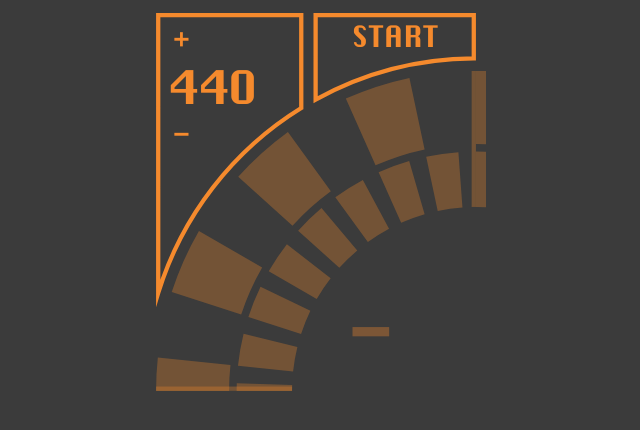
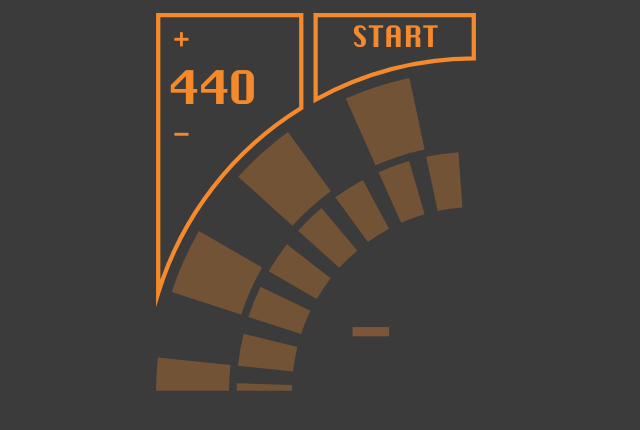
Before and after one commit to mattsjost/Stroboskop, a plain HTML site: page index.html in a window 1280 px wide. Shown: the whole page, without its empty margins (324-964 px from the left). Drawn offline with Linux system fonts and the light colour scheme; a web font is replaced by a local one.

Commit message:
Update index.html

```diff
--- a/index.html
+++ b/index.html
@@ -273,19 +273,16 @@
     else { boxPath(START_BOX, u, LW / 2); ctx.stroke(); }
 
     // Stroboskop: yttre grov och inre fin skala
+    // Klipp stroboskopet till kvadranten: inget ritas till höger om X_RIGHT (och inget under nederkanten)
+    ctx.save();
+    ctx.beginPath(); ctx.rect(0, 0, CX * u, CY * u); ctx.clip();
     ring(u, OUTER, phaseOuter, alpha, inTune);
     ring(u, INNER, phaseInner, alpha, inTune);
-
-    // Fasta ändstopp: skalans högra kant (x = X_RIGHT) och nedre kant, linjerar med rutorna
-    ctx.save(); ctx.fillStyle = OR; ctx.globalAlpha = alpha;
-    ctx.fillRect((CX - LW) * u, (CY - R_OUT) * u, LW * u, (R_OUT - 146) * u);
-    ctx.fillRect(X_LEFT * u, (CY - LW) * u, (R_OUT - 146) * u, LW * u);
-    ctx.restore();
-
     if (inTune) {
       ctx.beginPath(); ctx.arc(CX * u, CY * u, 142 * u, 0, Math.PI * 2);
       ctx.fillStyle = OR; ctx.fill();
     }
+    ctx.restore();
 
     // Ton: grundtonen centrerad på sin fasta plats, # mindre till höger
     const name = live ? NAMES[((state.midi % 12) + 12) % 12] : '–';
```
